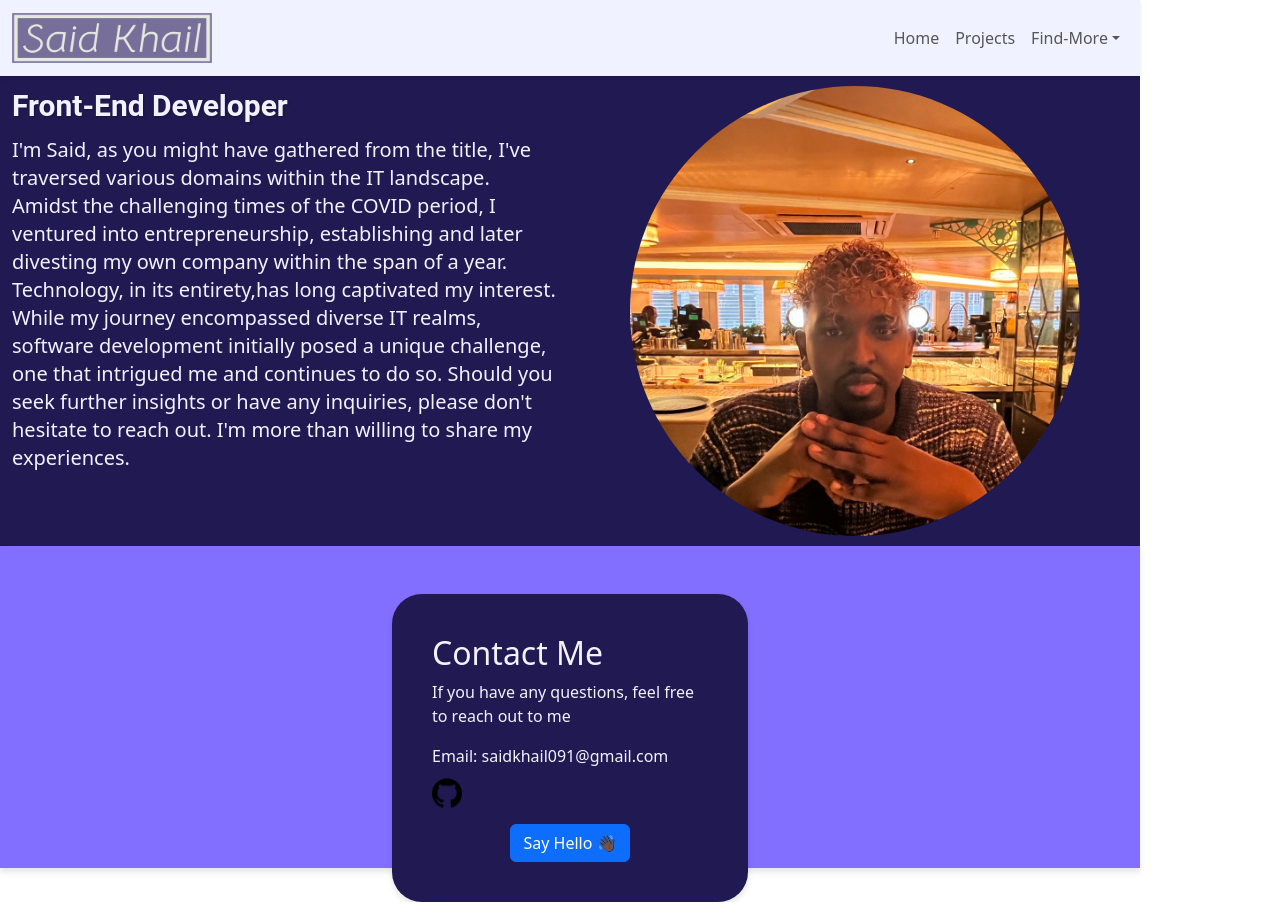
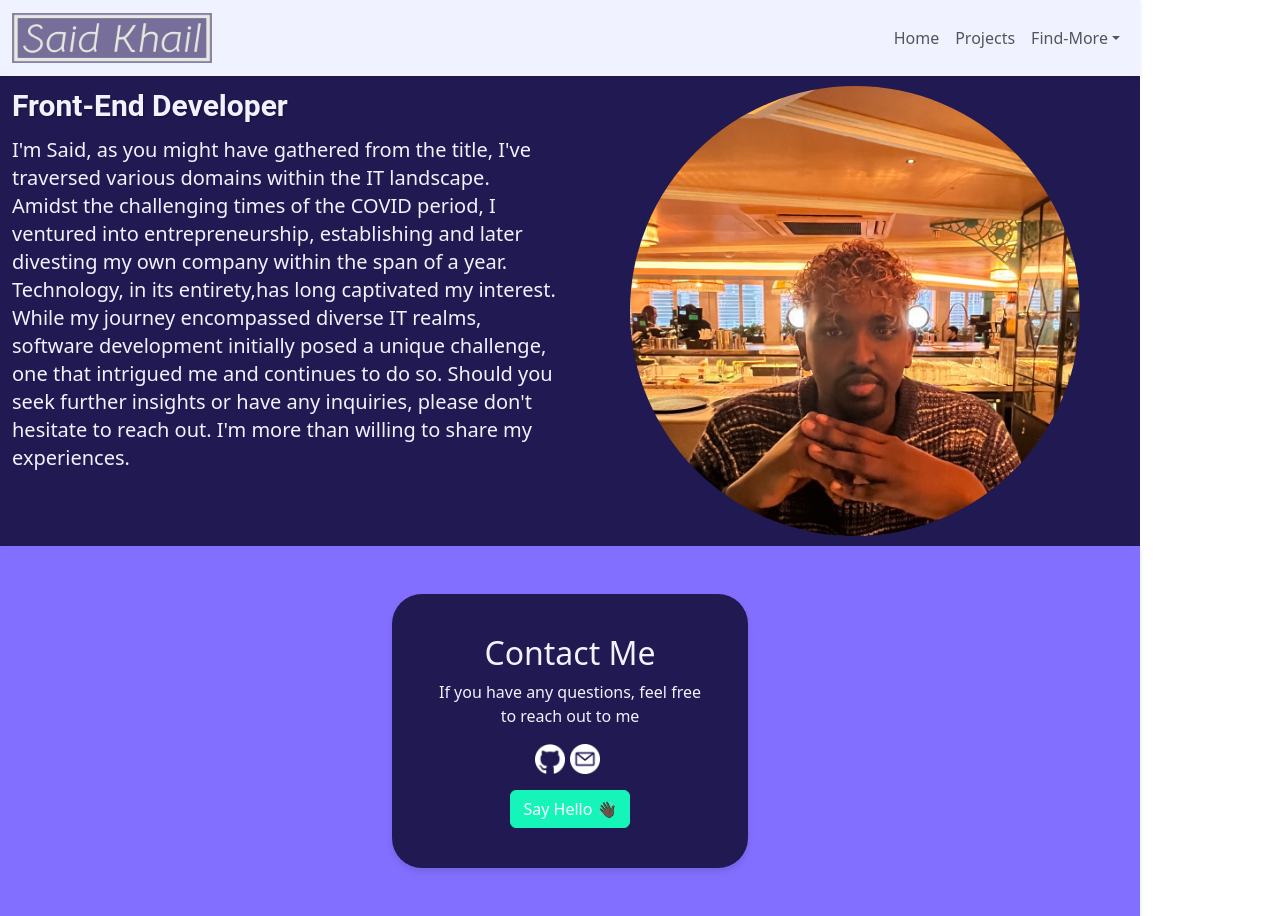
Before and after one commit to SKhail/My-React-Portfolio, a React (Vite) app in the folder reactPortfolio/: page / in a window 1280 px wide. Built offline with nearby package versions, Linux system fonts and the light colour scheme.

Commit message:
added animations for buttons

```diff
--- a/reactPortfolio/src/components/Footer.jsx
+++ b/reactPortfolio/src/components/Footer.jsx
@@ -27,16 +27,17 @@ function Footer() {
               <h2>Contact Me</h2>
               <p>If you have any questions, feel free to reach out to me </p>
               <ul className='list-unstyled'>
-                <li>Email: saidkhail091@gmail.com</li>
                 <li>
+                  <a href='mailto:saidkhail091@gmail.com' target='_blank' rel='noopener noreferrer'>
+                    <img src='./Images/email.png' alt='Email Icon' target='_blank' width='30' height='30' />
+                  </a>
                   <a href='https://github.com/SKhail' target='_blank' rel='noopener noreferrer'>
-                    {' '}
                     <img src='./Images/github-logo.png' alt='Github-Logo' width='30' height='30' />
                   </a>
                 </li>
               </ul>
               <div className='text-center'>
-                <Button variant='primary' onClick={handleShowModal}>
+                <Button variant='primary' className='helloBtn' onClick={handleShowModal}>
                   Say Hello 👋🏿
                 </Button>
               </div>
--- a/reactPortfolio/src/styles/Footer.css
+++ b/reactPortfolio/src/styles/Footer.css
@@ -8,12 +8,13 @@
   --body-light: #f0f3ff;
   --background-top: #211951;
   --background-bottom: #836fff;
+  --btn-maincolor: #15f5ba;
+  --btn-hovercolor: #14b188;
 }
 
 .footer-section {
   padding: 50px 0;
   background-color: var(--background-bottom);
-  height: 40.3vh;
   box-shadow: 0 4px 6px rgba(0, 0, 0, 0.1);
 }
 
@@ -28,10 +29,12 @@
 /* text section  */
 .contact-box h2 {
   color: var(--text-white);
+  text-align: center;
 }
 
 .contact-box p {
   color: var(--text-white);
+  text-align: center;
 }
 
 .contact-box ul {
@@ -39,11 +42,29 @@
 }
 
 .contact-box li {
+  display: flex;
+  flex-direction: row-reverse;
+  align-items: center;
+  justify-content: center;
   text-decoration: none;
   color: var(--text-white);
-  margin-bottom: 10px;
 }
 
 .contact-box img {
   margin-right: 5px;
+  transition: transform 0.3s ease-in-out;
 }
+
+.contact-box img:hover {
+  transform: scale(1.2);
+}
+.helloBtn {
+  background-color: var(--btn-maincolor) !important;
+  border-color: var(--btn-maincolor) !important;
+  transition: background-color 0.3s ease-in-out;
+}
+
+.helloBtn:hover {
+  background-color: var(--btn-hovercolor) !important;
+  border-color: var(--btn-hovercolor) !important;
+}
```
Also changed, not shown: reactPortfolio/public/Images/email.png (added), reactPortfolio/public/Images/github-logo.png.
